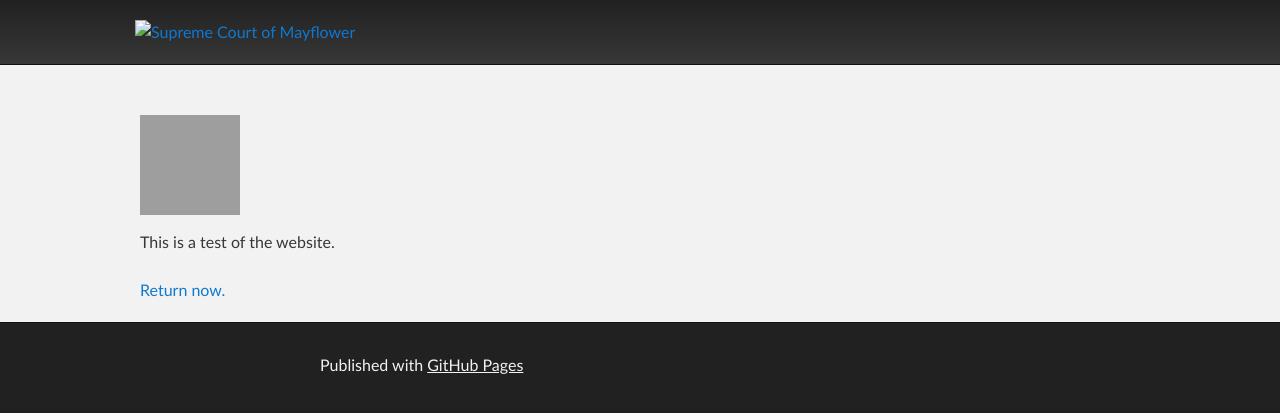
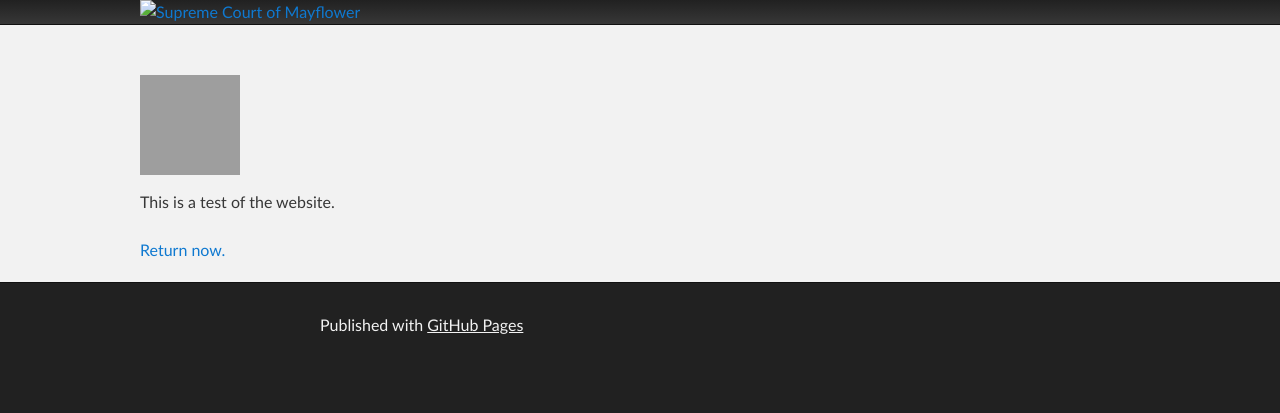
Before and after one commit to uscourtsrblx/uscourtsrblx.github.io, a Jekyll site: the page another-page/another-page.html, which Jekyll copies as it is, in a window 1280 px wide. Shown: the top 413 px of the page. Built offline with Jekyll 4.4.1, drawn with Linux system fonts in a browser that asks for light colours; grey boxes are pictures that could not be loaded.

Commit message:
Minimized Banner

```diff
--- a/_layouts/default.html
+++ b/_layouts/default.html
@@ -16,7 +16,7 @@
 
     <!-- HEADER -->
     <div id="header_wrap" class="outer">
-        <header class="inner" style="padding: 20px 10px 20px 0px; max-width: 1000px">
+        <header class="inner" style="padding: 0px; max-width: 1000px">
           <a href ="https://mfcourts.github.io/"><img src="assets/images/Header.png" alt="Supreme Court of Mayflower" style="border: none;padding: 0px;margin: 0px;box-shadow: none"></a>
         </header>
     </div>
--- a/another-page/another-page.html
+++ b/another-page/another-page.html
@@ -39,7 +39,7 @@
 
     <!-- HEADER -->
     <div id="header_wrap" class="outer">
-        <header class="inner" style="padding: 20px 10px 20px 0px; max-width: 1000px">
+        <header class="inner" style="padding: 0px; max-width: 1000px">
           <a href ="https://mfcourts.github.io/"><img src="assets/images/Header.png" alt="Supreme Court of Mayflower" style="border: none;padding: 0px;margin: 0px;box-shadow: none"></a>
         </header>
     </div>
--- a/opinions/opinions.html
+++ b/opinions/opinions.html
@@ -81,7 +81,7 @@
   <body>
     <!-- HEADER -->
     <div id="header_wrap" class="outer">
-      <header class="inner" style="padding: 20px 10px 20px 0px; max-width: 1000px">
+      <header class="inner" style="padding: 0px; max-width: 1000px">
         <a href="https://mfcourts.github.io/">
           <img src="/assets/images/Header.png" alt="Supreme Court of Mayflower" style="border: none;padding: 0px;margin: 0px;box-shadow: none">
         </a>
```
